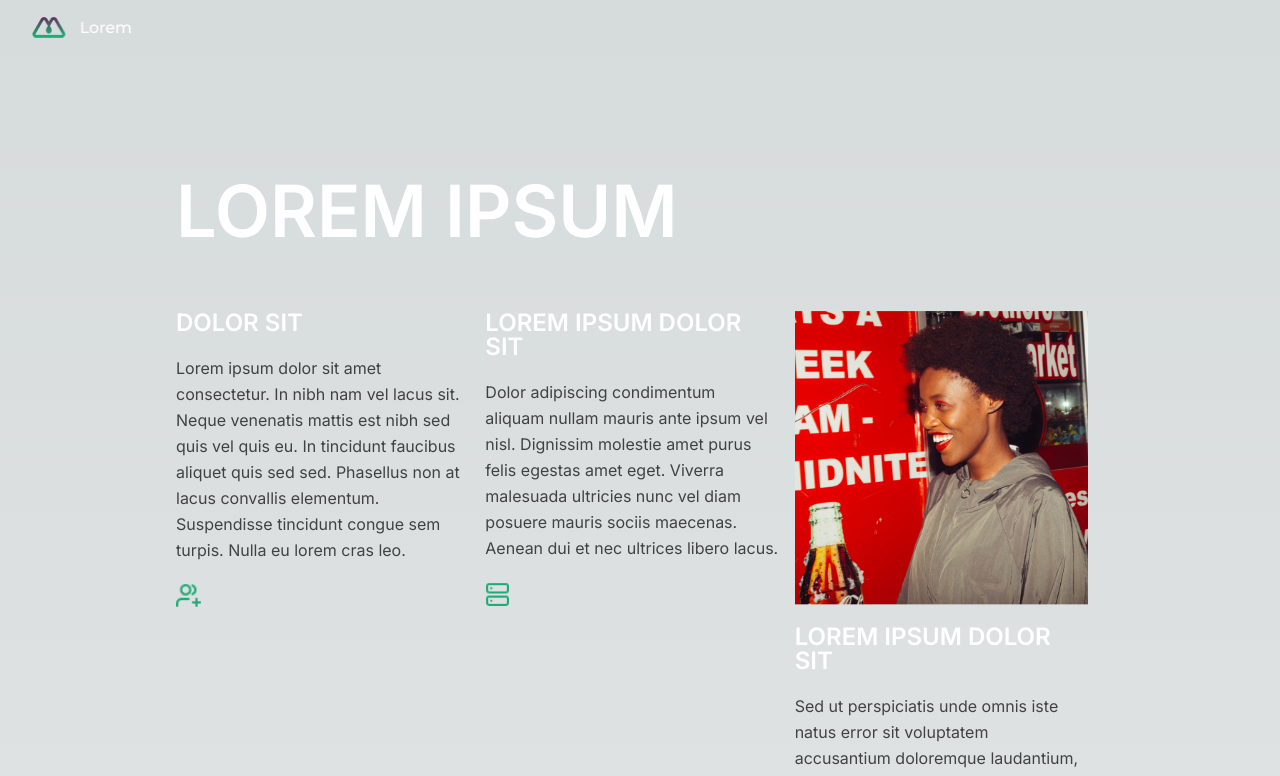
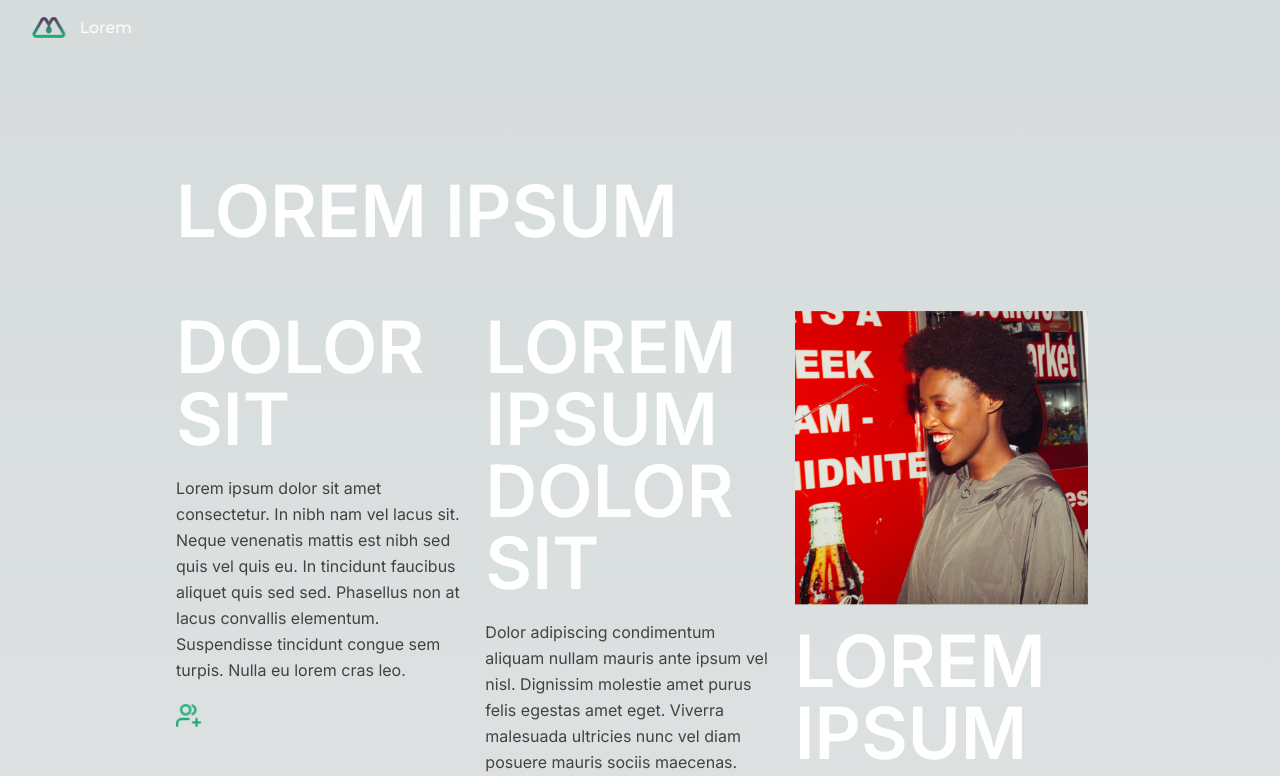
Before and after one commit to renukote/Next_JS_Refactor_Assignment, a Next.js app: page / in a window 1280 px wide. Shown: the top 776 px of the page. Built offline with nearby package versions, Linux system fonts and the light colour scheme.

Commit message:
refactor: use clsx for dynamic classes

```diff
--- a/package.json
+++ b/package.json
@@ -10,6 +10,7 @@
     "test": "jest --watchAll --coverage"
   },
   "dependencies": {
+    "clsx": "^2.1.1",
     "next": "14.2.4",
     "react": "^18",
     "react-dom": "^18"
--- a/src/app/components/atoms/Button/Button.tsx
+++ b/src/app/components/atoms/Button/Button.tsx
@@ -1,4 +1,5 @@
 import React, { ReactNode } from "react";
+import clsx from "clsx";
 
 export interface ButtonProps {
   additionalButtonClassNames?: string;
@@ -11,11 +12,12 @@ export const Button = ({
   children,
   onClick,
 }: ButtonProps) => {
+  const buttonClassNames = clsx("outline-none", {
+    [additionalButtonClassNames as string]: !!additionalButtonClassNames,
+  });
+
   return (
-    <button
-      onClick={onClick}
-      className={`outline-none ${additionalButtonClassNames}`}
-    >
+    <button onClick={onClick} className={buttonClassNames}>
       {children}
     </button>
   );
--- a/src/app/components/atoms/Heading/Heading.tsx
+++ b/src/app/components/atoms/Heading/Heading.tsx
@@ -1,4 +1,5 @@
 import React from "react";
+import clsx from "clsx";
 
 export interface HeadingProps {
   additionalClassNames?: string;
@@ -13,14 +14,13 @@ export const Heading = ({
   text,
   viewType = "large",
 }: HeadingProps) => {
-  const headingFontSize =
-    viewType === "small" ? "text-2xl" : "text-5xl sm:text-7xl";
+  const headingClassNames = clsx(
+    "font-semibold uppercase leading-none text-white text-5xl sm:text-7xl",
+    {
+      "text-2xl sm:text-2xl": viewType === "small",
+      [additionalClassNames as string]: !!additionalClassNames,
+    },
+  );
 
-  return (
-    <Tag
-      className={`font-semibold uppercase leading-none text-white ${headingFontSize} ${additionalClassNames}`}
-    >
-      {text}
-    </Tag>
-  );
+  return <Tag className={headingClassNames}>{text}</Tag>;
 };
--- a/src/app/components/molecules/AccordionTab/AccordionTab.tsx
+++ b/src/app/components/molecules/AccordionTab/AccordionTab.tsx
@@ -1,3 +1,4 @@
+import clsx from "clsx";
 import { Button } from "../../atoms/Button/Button";
 import { Image } from "../../atoms/Image/Image";
 
@@ -17,13 +18,15 @@ export const AccordionTab = ({
   title,
   content,
 }: AccordionTabProps) => {
+  const buttonClassNames = clsx("relative h-12 cursor-pointer w-full", {
+    "bg-gradient-footer": isActive,
+  });
+
   return (
     <section className="rounded p-2 pb-2">
       <Button
         onClick={() => onClickCallback(index)}
-        additionalButtonClassNames={`relative h-12 cursor-pointer w-full ${
-          isActive && "bg-gradient-footer"
-        }`}
+        additionalButtonClassNames={buttonClassNames}
       >
         <div className="container relative mx-auto flex h-12 max-w-screen-xl items-center justify-between px-5">
           <p className="text-base font-medium uppercase text-white lg:text-2xl">
--- a/src/app/components/organisms/AboutUs/AboutUs.tsx
+++ b/src/app/components/organisms/AboutUs/AboutUs.tsx
@@ -29,7 +29,7 @@ export const AboutUs = () => {
     <section className="xl:w-2/2 container mx-auto p-4 pt-20 md:w-3/4 lg:w-3/4 xl:pt-10">
       <div className="pt-20">
         <div
-          className="relative hidden h-[400px] w-full overflow-hidden sm:block"
+          className="relative hidden h-96 w-full overflow-hidden sm:block"
           onMouseMove={handleMouseMove}
           onMouseLeave={handleMouseLeave}
         >
@@ -73,7 +73,7 @@ export const AboutUs = () => {
           <p className="leading-relaxed opacity-70">Instagram</p>
           <p className="leading-relaxed opacity-70">LinkedIn</p>
 
-          <p className="pt-[60px] leading-relaxed opacity-70">
+          <p className="pt-16 leading-relaxed opacity-70">
             Lorem ipsum dolor sit amet, consectetur adipiscing elit, sed do
             eiusmod tempor incididunt ut labore et dolore magna aliqua. Ut enim
             ad minim veniam, quis nostrud exercitation ullamco laboris nisi ut
```
Also changed, not shown: 1 other file (tests, documents, lock files or other folders).
